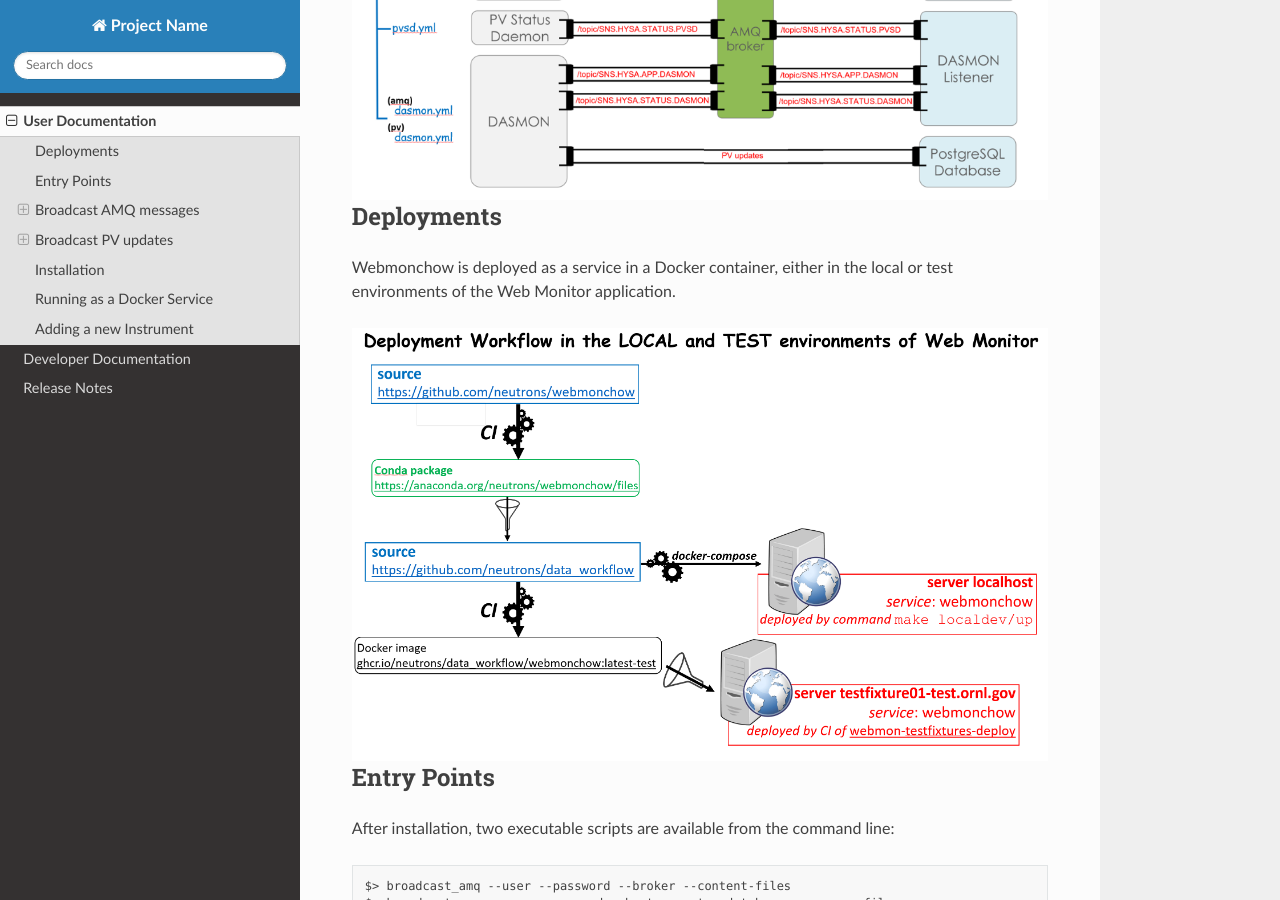
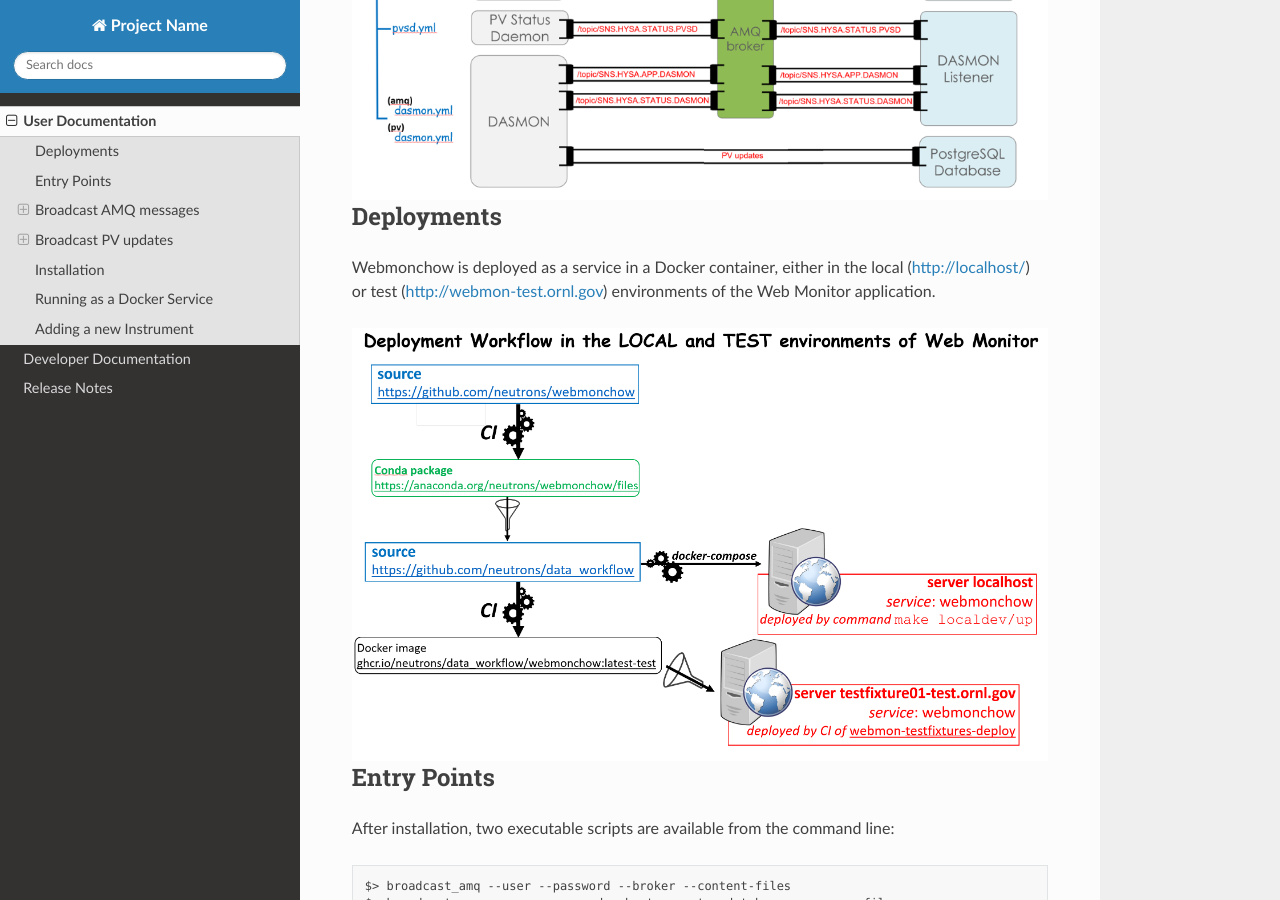
Before and after one commit to neutrons/webmonchow, a Sphinx documentation site: the page built from docs/user/index.rst, in a window 1280 px wide and 900 px high, scrolled down 573 px. Built offline with Sphinx 7.4.7 and the Read the Docs theme 2.0.0, drawn with Linux system fonts in a browser that asks for light colours; the version number could not be read and is left out; some of the changed lines change nothing that is shown.

Commit message:
Clarify deployment environment URLs
Update the documentation to include specific URLs for the local and test environments of the Web Monitor application. This provides clearer guidance on accessing the Webmonchow service in different deployment contexts.

Signed-off-by: Jose Borreguero <borreguero@gmail.com>

```diff
--- a/docs/user/index.rst
+++ b/docs/user/index.rst
@@ -21,7 +21,8 @@ These services provide the feed to three of the components spawned by the
 Deployments
 -----------
 Webmonchow is deployed as a service in a Docker container,
-either in the local or test environments of the Web Monitor application.
+either in the local (http://localhost/)
+or test (http://webmon-test.ornl.gov) environments of the Web Monitor application.
 
 .. image:: ../media/deployment_workflow.png
     :width: 999px
```
